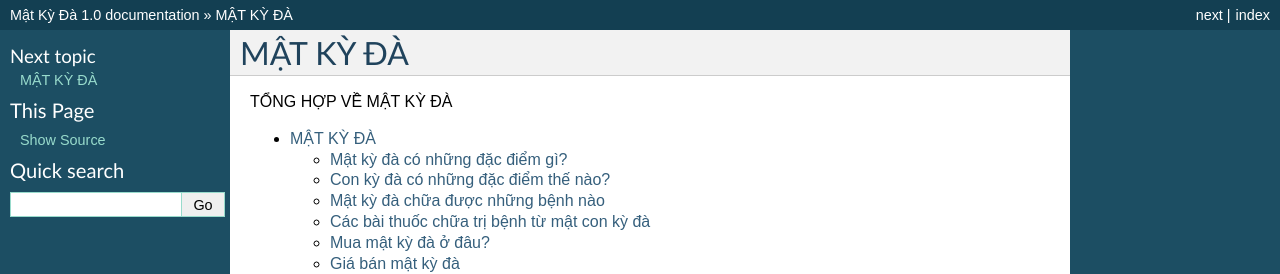
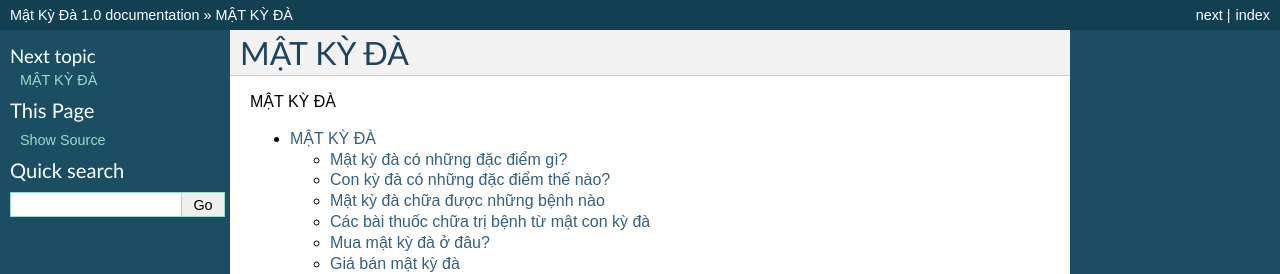
Before and after one commit to matkyda/mat-ky-da, a Sphinx documentation site: the page built from docs/index.rst, in a window 1280 px wide. Shown: the top 274 px of the page. Built offline with Sphinx 7.4.7, drawn with Linux system fonts in a browser that asks for light colours.

Commit message:
Update index.rst

```diff
--- a/docs/index.rst
+++ b/docs/index.rst
@@ -1,7 +1,6 @@
 ===========
 MẬT KỲ ĐÀ
 ===========
-
 
 
 .. _matkyda:
@@ -9,7 +8,7 @@ MẬT KỲ ĐÀ
 .. toctree::
    :maxdepth: 2
    :glob:
-   :caption: TỔNG HỢP VỀ MẬT KỲ ĐÀ
+   :caption: MẬT KỲ ĐÀ
 
    mat-ky-da
 
```
